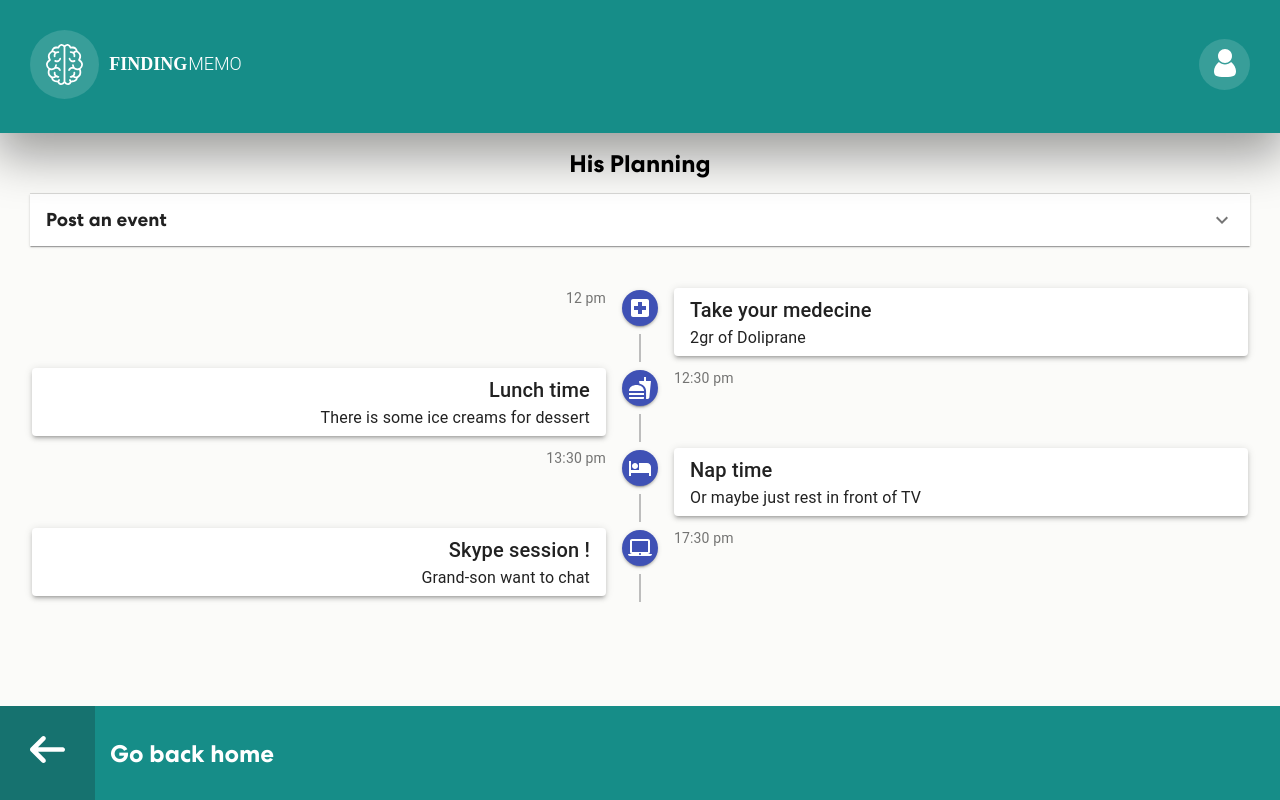
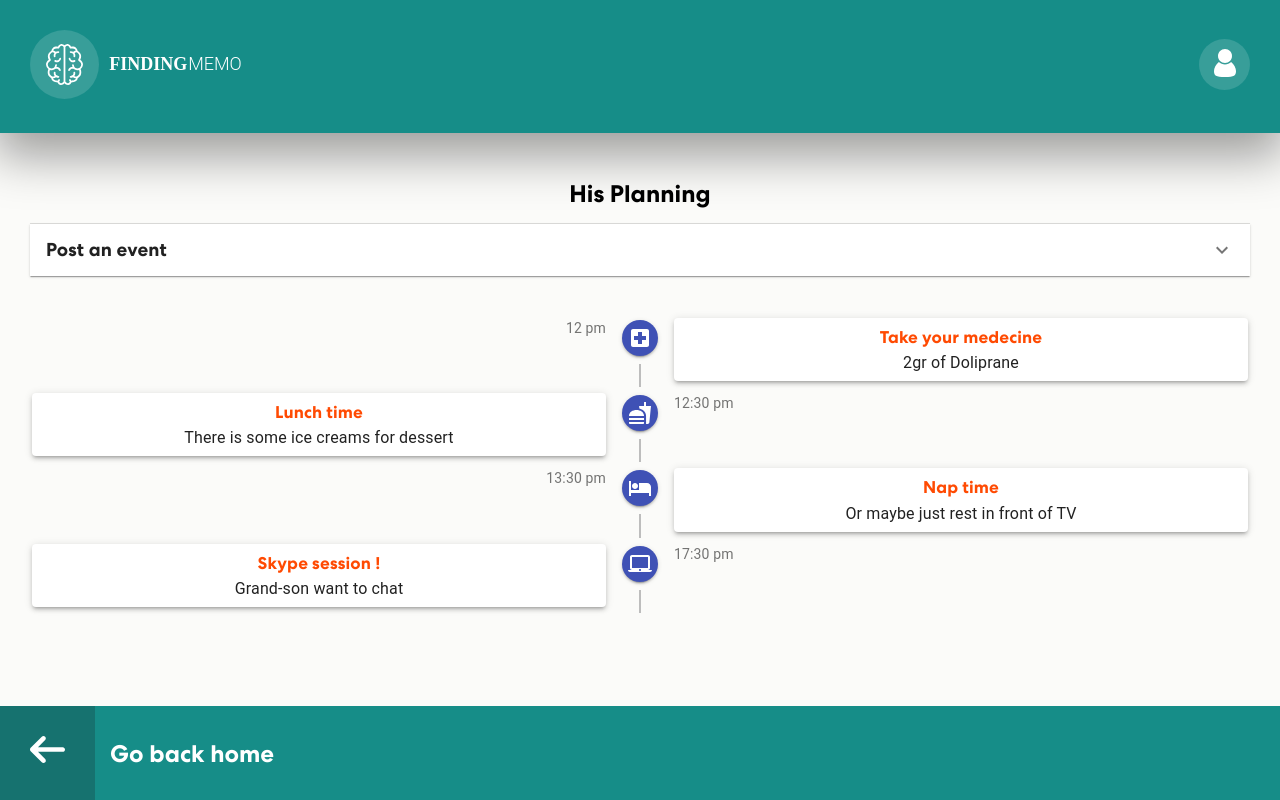
Before and after one commit to llopezjosue/doctogone-front, a React (Create React App) app: page /caregiver/his-planning in a window 1280 px wide. Built offline with nearby package versions, Linux system fonts and the light colour scheme.

Commit message:
modif planning css admin

```diff
--- a/src/components/Caregiver/HisPlanning.jsx
+++ b/src/components/Caregiver/HisPlanning.jsx
@@ -16,7 +16,7 @@ import Typography from "@material-ui/core/Typography";
 import datas from "../../components/data/datas.json";
 import PostEvent from "./PostEvent.jsx";
 import BackHomeAdmin from "./BackHomeAdmin";
-import "../User/MyPlanning.scss";
+import "../User/MyPlanning";
 
 const useStyles = makeStyles((theme) => ({
   paper: {
@@ -41,7 +41,7 @@ export default function HisPlanning() {
   return (
     <>
       <div>
-        <div>
+      <div className="palnning">
           <h2 style={{ textAlign: "center", margin: "15px" }}>His Planning</h2>
           <PostEvent whenClicking={whenClicking} useWhenClicking={useWhenClicking} />
           <Timeline align="alternate">
--- a/src/components/Caregiver/MyRelatives.scss
+++ b/src/components/Caregiver/MyRelatives.scss
@@ -1,8 +1,6 @@
 // .MuiBox-root {
 //   margin-bottom: 100px;
 // }
-
-
 
 // .MuiAppBar-colorPrimary {
 //   color: #3F3C3C!important;
--- a/src/components/Elements/Alert.jsx
+++ b/src/components/Elements/Alert.jsx
@@ -69,7 +69,7 @@ export default function SimpleModal({ alertClick }) {
 
         <div className="footer">
           <button onClick={handleClose}>
-            <div>Close </div>
+            <div>Ok, I just did it</div>
           </button>
         </div>
       </div>
--- a/src/components/Elements/Alert.scss
+++ b/src/components/Elements/Alert.scss
@@ -71,6 +71,8 @@
       align-items: center;
       justify-content: center;
       width: 100%;
+      font-family: "CentraNo2-Bold";
+      font-size: 20px;
     }
   }
 }
--- a/src/components/User/MyPlanning.scss
+++ b/src/components/User/MyPlanning.scss
@@ -17,7 +17,7 @@
     font-weight: 500;
     line-height: 1.6;
     letter-spacing: 0.0075em;
-    color: #ff4a02;
+    color: #ff4a02 !important;
     text-align: center !important;
   }
 
--- a/src/components/data/datas.json
+++ b/src/components/data/datas.json
@@ -39,7 +39,7 @@
     },
     "friends": {
       "1": {
-        "name": "Tristan Bouvard",
+        "name": "Tristan Mic",
         "relation": "Friend",
         "phone": "+33625653569",
         "imgUrl": "https://www.dropbox.com/s/695anvpee46p7sf/P1050078.JPG?raw=1",
```
